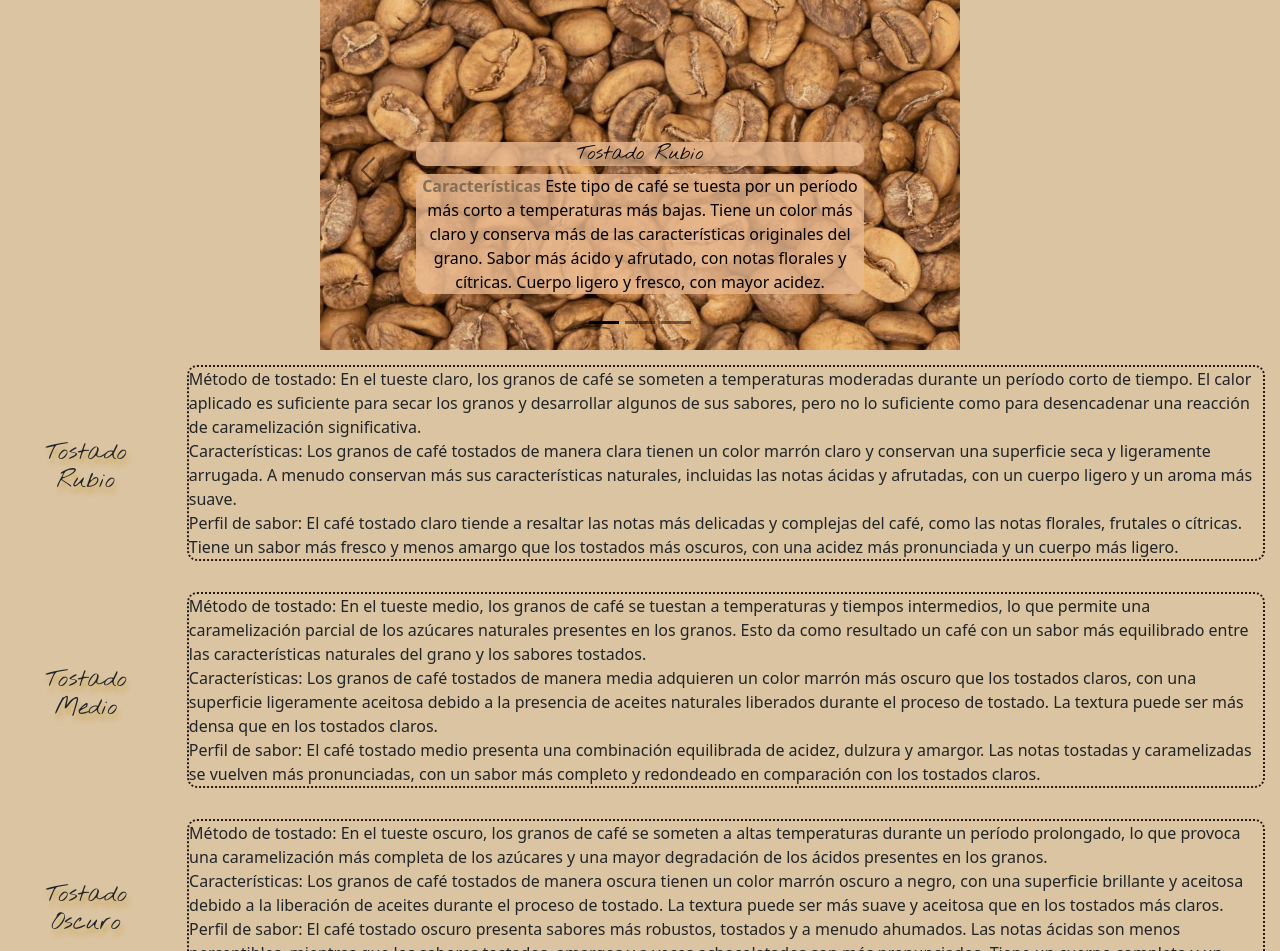
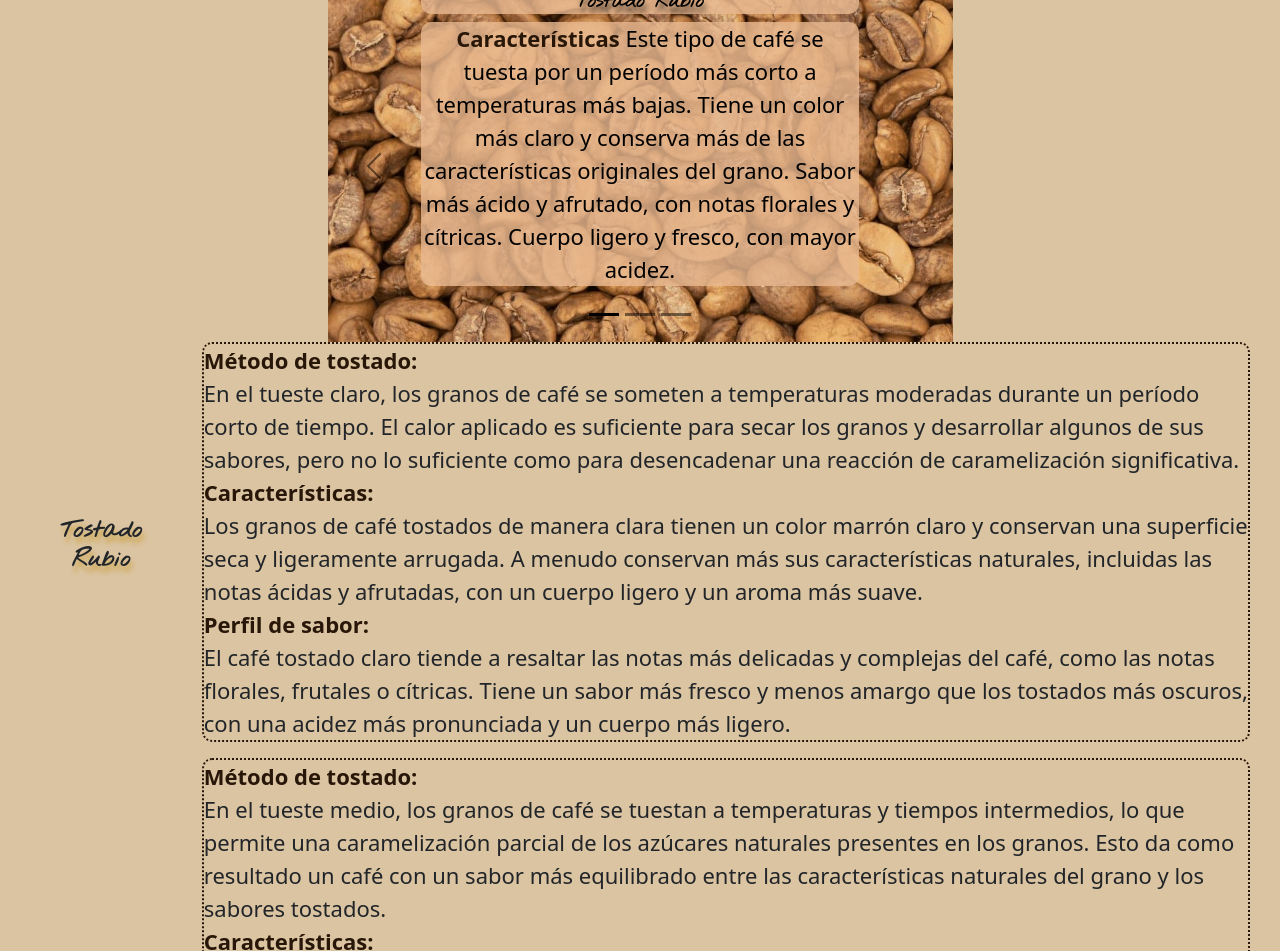
Before and after one commit to Santyishi/Proyecto-D-W, a website: page pages/tipos-de-cafe.html in a window 1280 px wide. Shown: the part 171-1122 px from the top of the page. Drawn offline with nearby package versions, Linux system fonts and the light colour scheme.

Commit message:
arreglos-ultima-entrega

```diff
--- a/pages/tipos-de-cafe.html
+++ b/pages/tipos-de-cafe.html
@@ -104,26 +104,26 @@
             <div>
               <h4>Tostado Rubio</h4>
              </div>
-            <p>Método de tostado: En el tueste claro, los granos de café se someten a temperaturas moderadas durante un período corto de tiempo. El  calor aplicado es suficiente para secar los granos y desarrollar algunos de sus sabores, pero no lo suficiente como para desencadenar una reacción de caramelización significativa.<br>
-              Características: Los granos de café tostados de manera clara tienen un color marrón claro y conservan una superficie seca y ligeramente arrugada. A menudo conservan más sus características naturales, incluidas las notas ácidas y afrutadas, con un cuerpo ligero y un aroma más suave.<br>
-              Perfil de sabor: El café tostado claro tiende a resaltar las notas más delicadas y complejas del café, como las notas florales, frutales o cítricas. Tiene un sabor más fresco y menos amargo que los tostados más oscuros, con una acidez más pronunciada y un cuerpo más ligero.</p>
+            <p><span>Método de tostado:</span><br> En el tueste claro, los granos de café se someten a temperaturas moderadas durante un período corto de tiempo. El  calor aplicado es suficiente para secar los granos y desarrollar algunos de sus sabores, pero no lo suficiente como para desencadenar una reacción de caramelización significativa.<br>
+              <span>Características:</span><br> Los granos de café tostados de manera clara tienen un color marrón claro y conservan una superficie seca y ligeramente arrugada. A menudo conservan más sus características naturales, incluidas las notas ácidas y afrutadas, con un cuerpo ligero y un aroma más suave.<br>
+              <span>Perfil de sabor:</span><br> El café tostado claro tiende a resaltar las notas más delicadas y complejas del café, como las notas florales, frutales o cítricas. Tiene un sabor más fresco y menos amargo que los tostados más oscuros, con una acidez más pronunciada y un cuerpo más ligero.</p>
           </div>
           <div class="tdc-section-procesado">
             <div>
               <h4>Tostado Medio</h4>
             </div>
-            <p>Método de tostado: En el tueste medio, los granos de café se tuestan a temperaturas y tiempos intermedios, lo que permite una caramelización parcial de los azúcares naturales presentes en los granos. Esto da como resultado un café con un sabor más equilibrado entre las características naturales del grano y los sabores tostados.<br>
-              Características: Los granos de café tostados de manera media adquieren un color marrón más oscuro que los tostados claros, con una superficie ligeramente aceitosa debido a la presencia de aceites naturales liberados durante el proceso de tostado. La textura puede ser más densa que en los tostados claros.<br>
-              Perfil de sabor: El café tostado medio presenta una combinación equilibrada de acidez, dulzura y amargor. Las notas tostadas y caramelizadas se vuelven más pronunciadas, con un sabor más completo y redondeado en comparación con los tostados claros.</p>
+            <p><span>Método de tostado:</span><br> En el tueste medio, los granos de café se tuestan a temperaturas y tiempos intermedios, lo que permite una caramelización parcial de los azúcares naturales presentes en los granos. Esto da como resultado un café con un sabor más equilibrado entre las características naturales del grano y los sabores tostados.<br>
+              <span>Características:</span><br> Los granos de café tostados de manera media adquieren un color marrón más oscuro que los tostados claros, con una superficie ligeramente aceitosa debido a la presencia de aceites naturales liberados durante el proceso de tostado. La textura puede ser más densa que en los tostados claros.<br>
+              <span>Perfil de sabor:</span><br> El café tostado medio presenta una combinación equilibrada de acidez, dulzura y amargor. Las notas tostadas y caramelizadas se vuelven más pronunciadas, con un sabor más completo y redondeado en comparación con los tostados claros.</p>
           </div>
           <div class="tdc-section-procesado">
             <div>
              <h4>Tostado Oscuro</h4>
             </div>
             <p>
-              Método de tostado: En el tueste oscuro, los granos de café se someten a altas temperaturas durante un período prolongado, lo que provoca una caramelización más completa de los azúcares y una mayor degradación de los ácidos presentes en los granos.<br>
-              Características: Los granos de café tostados de manera oscura tienen un color marrón oscuro a negro, con una superficie brillante y aceitosa debido a la liberación de aceites durante el proceso de tostado. La textura puede ser más suave y aceitosa que en los tostados más claros.<br>
-              Perfil de sabor: El café tostado oscuro presenta sabores más robustos, tostados y a menudo ahumados. Las notas ácidas son menos perceptibles, mientras que los sabores tostados, amargos y a veces achocolatados son más pronunciados. Tiene un cuerpo completo y un aroma intenso.
+              <span>Método de tostado:</span><br> En el tueste oscuro, los granos de café se someten a altas temperaturas durante un período prolongado, lo que provoca una caramelización más completa de los azúcares y una mayor degradación de los ácidos presentes en los granos.<br>
+              <span>Características:</span><br> Los granos de café tostados de manera oscura tienen un color marrón oscuro a negro, con una superficie brillante y aceitosa debido a la liberación de aceites durante el proceso de tostado. La textura puede ser más suave y aceitosa que en los tostados más claros.<br>
+              <span>Perfil de sabor:</span><br> El café tostado oscuro presenta sabores más robustos, tostados y a menudo ahumados. Las notas ácidas son menos perceptibles, mientras que los sabores tostados, amargos y a veces achocolatados son más pronunciados. Tiene un cuerpo completo y un aroma intenso.
             </p>
           </div>
         </section>
--- a/sass/main.scss
+++ b/sass/main.scss
@@ -17,9 +17,10 @@
 @import "pages/nosotros";
 @import "pages/tipos-de-cafe";
 
+
 main{
 
-    padding-top:15px;
+    padding:15px;
     background-color: $-color-background;
     h2{
         @extend %text-center;
@@ -36,7 +37,7 @@ main{
         text-shadow: 2px 6px 4px rgba(0, 0, 0, 0.5);
     }
     span{
-        color:$-color-span;
+        color:$-color-secundario;
         font-weight: bold;
     }
     a{
@@ -46,8 +47,3 @@ main{
 
     }
 }
-#map {
-    height: 400px;  // Ajusta la altura según tus necesidades
-    width: 100%;   // El mapa ocupará todo el ancho del contenedor
-    margin-top: 20px;  // Margen superior para separarlo del texto
-  }
--- a/sass/pages/_acerca-del-cafe.scss
+++ b/sass/pages/_acerca-del-cafe.scss
@@ -12,7 +12,7 @@
 
     }
     @include respond-to-tablet{
-        height:1300px;
+        min-height:1300px;
     }
     .container-image{
         background-image: url(../images/cafe-en-grano.jpg);
--- a/sass/pages/_contacto.scss
+++ b/sass/pages/_contacto.scss
@@ -1,7 +1,7 @@
 @import "../utilidades/variables";
 .main-contact{
     @include respond-to-tablet{
-        height:1300px;
+        min-height:1300px;
     }
     input:hover::placeholder {
         color:$-color-secundario; /* Cambia el color aquí */
--- a/sass/pages/_index.scss
+++ b/sass/pages/_index.scss
@@ -29,7 +29,7 @@
 .ind-section{
     border-radius: 10px;
     @extend %border-dashed;
-    margin:0px 10% 0px 10%;
+    margin:0px 10% 15px 10%;
     flex-direction: row;
 
     div{
@@ -53,6 +53,10 @@
             margin:4px;
         }
 
+        img{
+            width:30%;
+            height:auto;
+        }
         @include respond-to-tablet{
             max-width:45%;
             justify-content:unset;
@@ -86,13 +90,14 @@
 
     }
 }
+
 .ind-section2{
     font-size:14px;
     display: grid;
     grid-template-columns: 100%;
-    grid-template-rows: repeat(6,200px);
-    gap: 20px;
-    margin: 10px;
+    grid-template-rows: repeat(6,230px);
+    gap:20px;
+    margin:15px 0px;
     padding-bottom: 70px;
     justify-content: center;
 
@@ -103,24 +108,32 @@
         @include respond-to-tablet{
         grid-row: 1/2;
         grid-column: 1/2; border:1px dashed $-color-secundario;
+
         }
     }
     .item2{
         grid-row: 2/3;
-        @extend %border-dashed;
+
+        p{
+            padding:10px;
+        }
 
         @include respond-to-tablet{
             grid-row: 1/2;
-    grid-column: 2/4; border:1px dashed $-color-secundario;
+            grid-column: 2/4;
+            border:1px dashed $-color-secundario;
         }
     }
     .item3{
         grid-row: 4/5;
-        @extend %border-dashed;
 
+        p{
+            padding:10px;
+        }
         @include respond-to-tablet{
             grid-row:2/3;
-            grid-column:1/3; border:1px dashed $-color-secundario;
+            grid-column:1/3;
+            border:1px dashed $-color-secundario;
         }
     }
     .item4{
@@ -129,7 +142,9 @@
 
         @include respond-to-tablet{
             grid-row:2/3;
-            grid-column:3/4; border:1px dashed $-color-secundario;
+            grid-column:3/4;
+            border:1px dashed $-color-secundario;
+
         }
     }
     .item5{
@@ -138,15 +153,21 @@
 
         @include respond-to-tablet{
             grid-row:3/4;
-            grid-column:1/2; border:1px dashed $-color-secundario;
+            grid-column:1/2;
+
         }
     }
     .item6{
+
         grid-row: 6/7;
 
+        p{
+            padding:10px;
+        }
         @include respond-to-tablet{
             grid-row:3/4;
-            grid-column:2/4; border:1px dashed $-color-secundario;
+            grid-column:2/4;
+            border:1px dashed $-color-secundario;
         }
     }
     .ind-img{
@@ -169,8 +190,6 @@
         grid-template-rows:repeat(3,300px);
         grid-template-columns: repeat(3,30%);
         gap:20px;
-        margin:10px;
-        flex-wrap: wrap;
         align-items: center;
         justify-content: center;
         padding-bottom: 70px;
--- a/sass/pages/_nosotros.scss
+++ b/sass/pages/_nosotros.scss
@@ -17,6 +17,10 @@
         justify-content: center;
 
         @include respond-to-mobile{
+            flex-wrap: wrap;
+        }
+
+        @include respond-to-tablet{
             flex-wrap: wrap;
         }
 
@@ -42,14 +46,13 @@
             p{
                 @include respond-to-mobile{
                     border-radius:10px;
-                    background-color: $-color-secundario;
-                    color:antiquewhite;
+
+                    color:$-color-secundario;
                 }
 
                 span{
                     @include respond-to-mobile{
-                        color:$-color-primario;
-                        font-weight: bold;
+                       text-decoration: underline;
 
                     }
                 }
@@ -67,7 +70,7 @@
     justify-content: center;
     .nos-equipo-div{
         display: flex;
-        background-color: #AF9074;
+        background-color: $-color-primario;
         max-width:500px;
         height:300px;
         border-radius:10px;
@@ -77,8 +80,9 @@
         margin-right:2%;
 
         @include respond-to-mobile{
-            background-color: $-color-secundario;
-            color:$-color-background;
+            h5{
+                color:$-color-secundario;
+            }
         }
 
         .nos-equipó-div-container-img{
--- a/sass/pages/_tipos-de-cafe.scss
+++ b/sass/pages/_tipos-de-cafe.scss
@@ -1,6 +1,6 @@
 .main-tdc{
     @include respond-to-tablet{
-        height: 1400px;
+        min-height: 1400px;
     }
     .section-tdc{
         display: flex;
@@ -23,7 +23,8 @@
 
         .tdc-section-procesado{
             justify-content: space-between;
-            margin:15px;
+            margin:0px 15px;
+
 
             @include respond-to-tablet{
                 display: flex;
@@ -32,10 +33,10 @@
             p{
 
                 border-radius: 10px;
-                background-color: $-color-span;
+                background-color: $-color-primario;
 
                 @include respond-to-tablet{
-                @include border-type(2px,dotted,$-color-secundario);
+                    @include border-type(2px,dotted,$-color-secundario);
                     background-color: $-color-background;
                     margin-left:30px;
                 }
--- a/sass/utilidades/_extend.scss
+++ b/sass/utilidades/_extend.scss
@@ -1,9 +1,10 @@
 //importo variables
-@import "../utilidades/variables";
-
+@import "variables";
+@import"_media-query.scss";
 %text-center{
     text-align: center;
     font-family:$-font-primario;
+    font-weight: bold;
 }
 
 
--- a/sass/utilidades/_media-query.scss
+++ b/sass/utilidades/_media-query.scss
@@ -21,3 +21,15 @@ $breakpoint-desktop: 1024px;
     @content;
   }
 }
+
+main{
+  font-size: 18px; // Base para móviles
+
+  @include respond-to-tablet {
+    font-size: 20px; // Ajuste para tabletas
+  }
+
+  @include respond-to-desktop {
+    font-size: 22px; // Ajuste para escritorios
+  }
+}
```
Also changed, not shown: index.html (+1 -0 lines), images/grano-cafe-index.jpeg (added), images/index-grano.png (added), styles/styles.css, 1 other file.
